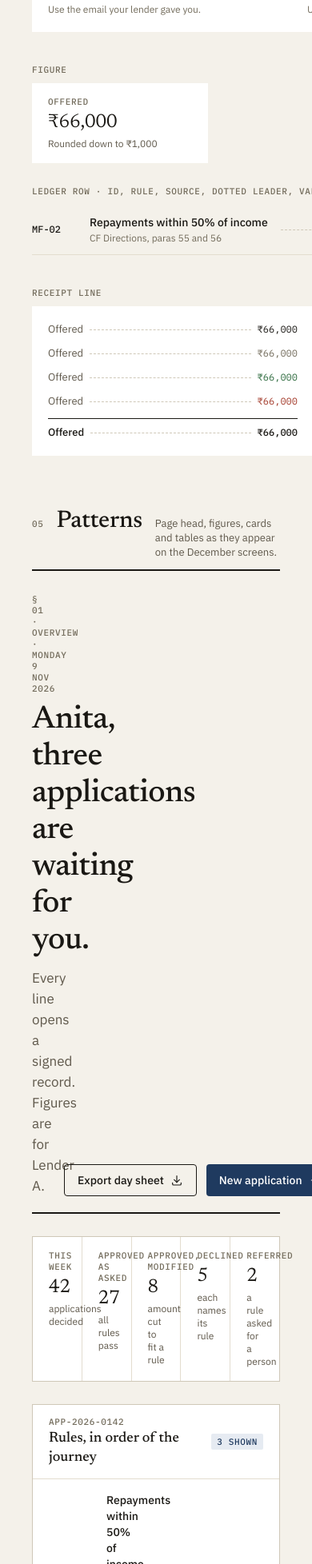
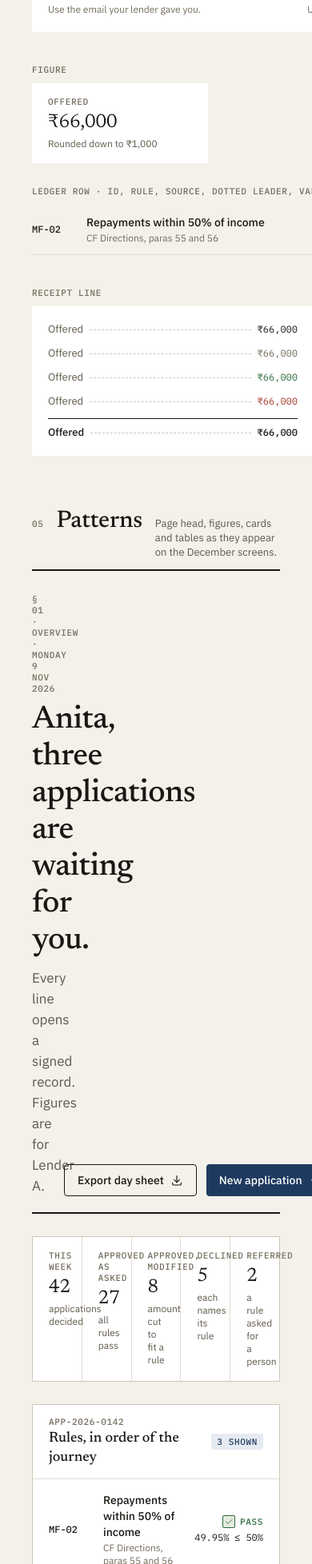
Before and after one commit to vaibhavporwal01/pratyay-quantum-safe-compliance, a Next.js app in the folder apps/web/: page /styleguide in a window 390 px wide. Shown: the part 5943-7899 px from the top of the page at 80% size. Built offline with nearby package versions, Linux system fonts and the light colour scheme.

Commit message:
feat(web): receipt and ledger row fit phone widths

```diff
--- a/apps/web/src/components/trust/DecisionReceipt.tsx
+++ b/apps/web/src/components/trust/DecisionReceipt.tsx
@@ -68,7 +68,7 @@ export function DecisionReceipt({
   return (
     <article
       aria-label={`Decision receipt for ${name}, ${applicationId}`}
-      className={cn("receipt-shadow relative flex w-[360px] flex-col", className)}
+      className={cn("receipt-shadow relative flex w-[360px] max-w-full flex-col", className)}
     >
       <Perforation edge="top" />
       <div className="flex flex-col gap-4 bg-white px-6 pt-[18px] pb-[22px]">
--- a/apps/web/src/components/ui/LedgerRow.tsx
+++ b/apps/web/src/components/ui/LedgerRow.tsx
@@ -2,7 +2,10 @@ import type { ReactNode } from "react";
 import { cn } from "@/lib/cn";
 import { Status, type StatusKind } from "./Status";
 
-/** ID, rule, source, dotted leader, value, verdict. */
+/**
+ * ID, rule, source, dotted leader, value, verdict.
+ * On phones the leader is dropped and the verdict sits above the value.
+ */
 export function LedgerRow({
   id,
   title,
@@ -11,23 +14,27 @@ export function LedgerRow({
   status,
   className,
 }: {
-  id: string;
+  /** Rule ID or a short symbol like "E_max". Empty keeps the column. */
+  id?: string;
   title: ReactNode;
   source?: ReactNode;
   value: ReactNode;
-  status: StatusKind;
+  /** Omit for working lines that have no verdict. */
+  status?: StatusKind;
   className?: string;
 }) {
   return (
-    <div className={cn("flex items-center gap-4 border-b border-rule-2 py-3", className)}>
+    <div className={cn("flex items-center gap-3 border-b border-rule-2 py-3 sm:gap-4", className)}>
       <p className="w-14 shrink-0 type-mono-medium text-ink">{id}</p>
-      <div className="flex min-w-0 shrink flex-col gap-0.5">
+      <div className="flex min-w-0 flex-1 flex-col gap-0.5 sm:flex-initial sm:shrink">
         <p className="type-body-medium text-ink">{title}</p>
         {source ? <p className="type-caption text-muted">{source}</p> : null}
       </div>
-      <span aria-hidden className="leader" />
-      <p className="shrink-0 type-mono whitespace-nowrap text-ink">{value}</p>
-      <Status status={status} />
+      <span aria-hidden className="leader hidden sm:block" />
+      <div className="flex shrink-0 flex-col items-end gap-1 sm:flex-row sm:items-center sm:gap-4">
+        <p className="order-2 type-mono whitespace-nowrap text-ink sm:order-1">{value}</p>
+        {status ? <Status status={status} className="order-1 sm:order-2" /> : null}
+      </div>
     </div>
   );
 }
```
